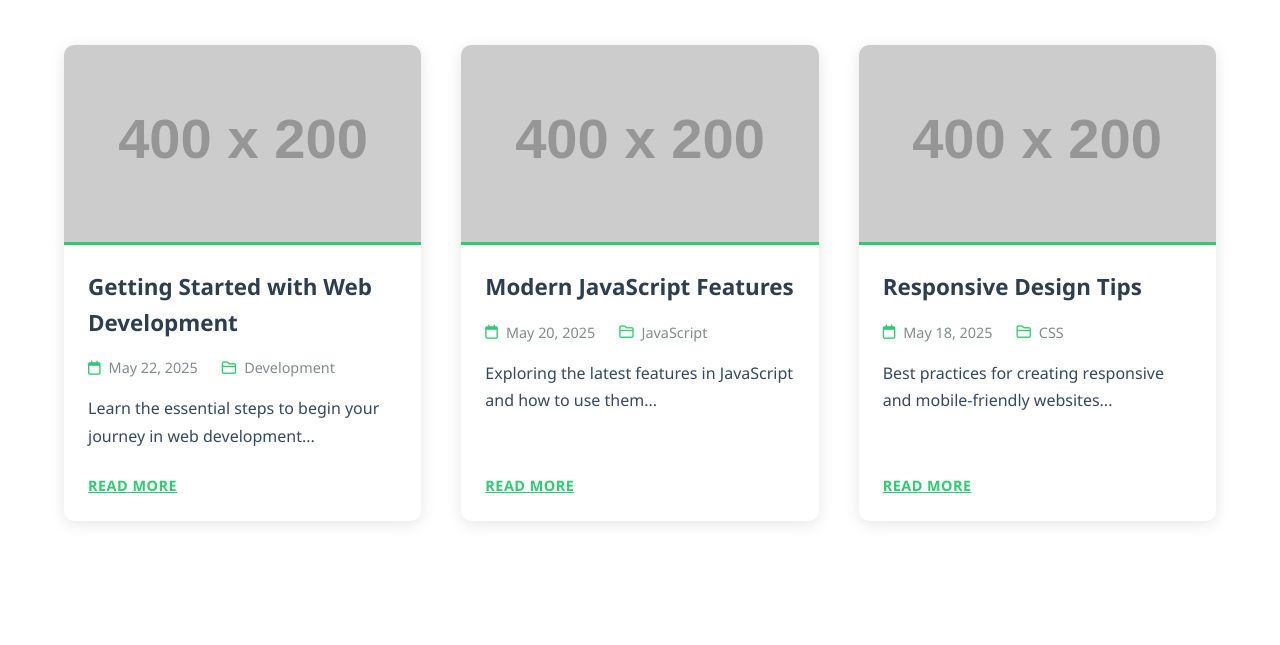
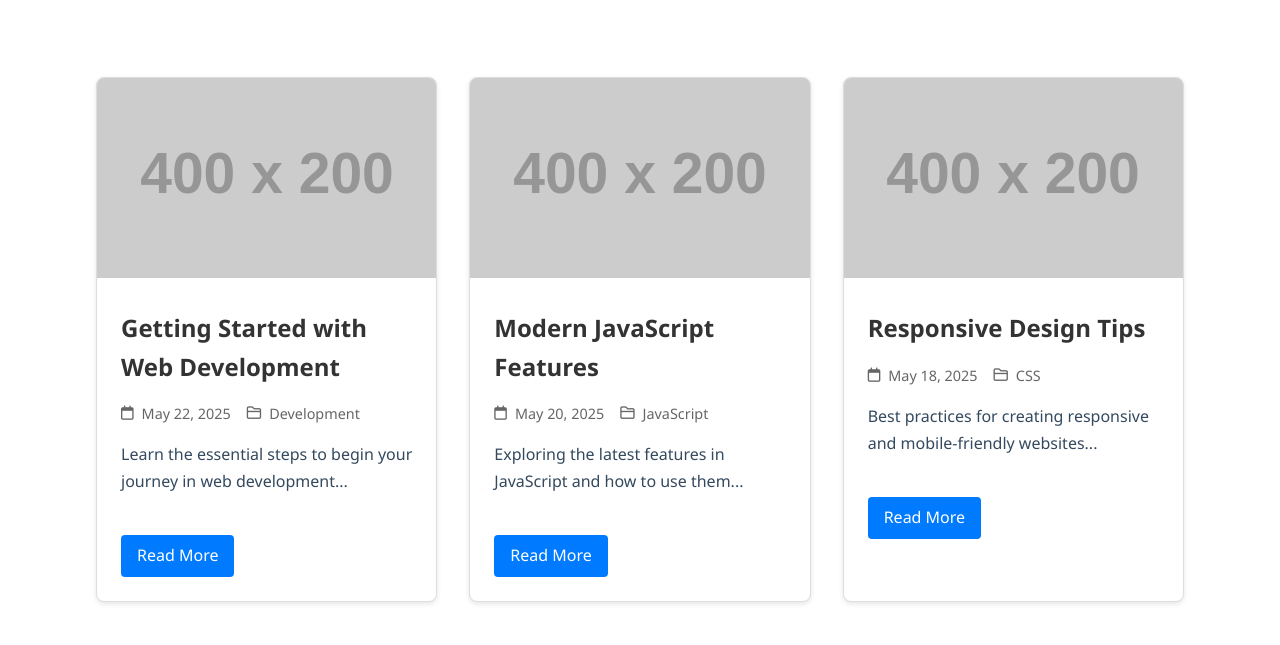
Before and after one commit to dev-Aatif/i-can-Write, a plain HTML site: page blog.html in a window 1280 px wide. Shown: the part 155-800 px from the top of the page. Drawn offline with nearby package versions, Linux system fonts and the light colour scheme; placeholder pictures from the web are drawn by us.

Commit message:
Update blog.css

```diff
--- a/css/blog.css
+++ b/css/blog.css
@@ -101,19 +101,18 @@ nav i {
 
 .blog-grid {
     display: grid;
-    grid-template-columns: repeat(auto-fit, minmax(300px, 1fr));
-    gap: 2.5rem;
-    padding-bottom: 4rem;
+    grid-template-columns: repeat(auto-fill, minmax(300px, 1fr));
+    gap: 2rem;
+    padding: 2rem;
 }
 
 .blog-post {
+    border: 1px solid #ddd;
+    border-radius: 8px;
+    overflow: hidden;
+    transition: transform 0.2s;
     background: white;
-    border-radius: 10px;
-    overflow: hidden;
-    box-shadow: 0 3px 15px rgba(0,0,0,0.1);
-    transition: transform 0.3s ease;
-    display: flex;
-    flex-direction: column;
+    box-shadow: 0 2px 5px rgba(0,0,0,0.1);
 }
 
 .blog-post:hover {
@@ -124,38 +123,30 @@ nav i {
     width: 100%;
     height: 200px;
     object-fit: cover;
-    border-bottom: 3px solid var(--primary-color);
 }
 
 .post-content {
     padding: 1.5rem;
-    flex-grow: 1;
-    display: flex;
-    flex-direction: column;
 }
 
 .post-content h2 {
-    font-size: 1.4rem;
-    margin-bottom: 1rem;
-    color: var(--dark-color);
+    margin: 0 0 1rem;
+    color: #333;
+    font-size: 1.5rem;
 }
 
 .post-meta {
     display: flex;
-    gap: 1.5rem;
+    gap: 1rem;
     margin-bottom: 1rem;
+    color: #666;
     font-size: 0.9rem;
-    color: #7f8c8d;
 }
 
 .post-meta span {
     display: flex;
     align-items: center;
     gap: 0.5rem;
-}
-
-.post-meta i {
-    color: var(--primary-color);
 }
 
 .post-content p {
@@ -167,17 +158,26 @@ nav i {
 
 .read-more {
     display: inline-block;
-    color: var(--primary-color);
-    font-weight: 600;
-    text-transform: uppercase;
-    font-size: 0.9rem;
-    letter-spacing: 0.5px;
-    transition: color 0.3s ease;
-    align-self: flex-start;
+    padding: 0.5rem 1rem;
+    background: #007bff;
+    color: white;
+    text-decoration: none;
+    border-radius: 4px;
+    margin-top: 1rem;
 }
 
 .read-more:hover {
-    color: var(--hover-color);
+    background: #0056b3;
+}
+
+.error-message {
+    text-align: center;
+    padding: 2rem;
+    color: #721c24;
+    background-color: #f8d7da;
+    border: 1px solid #f5c6cb;
+    border-radius: 4px;
+    grid-column: 1 / -1;
 }
 
 /* Footer Styles */
```
